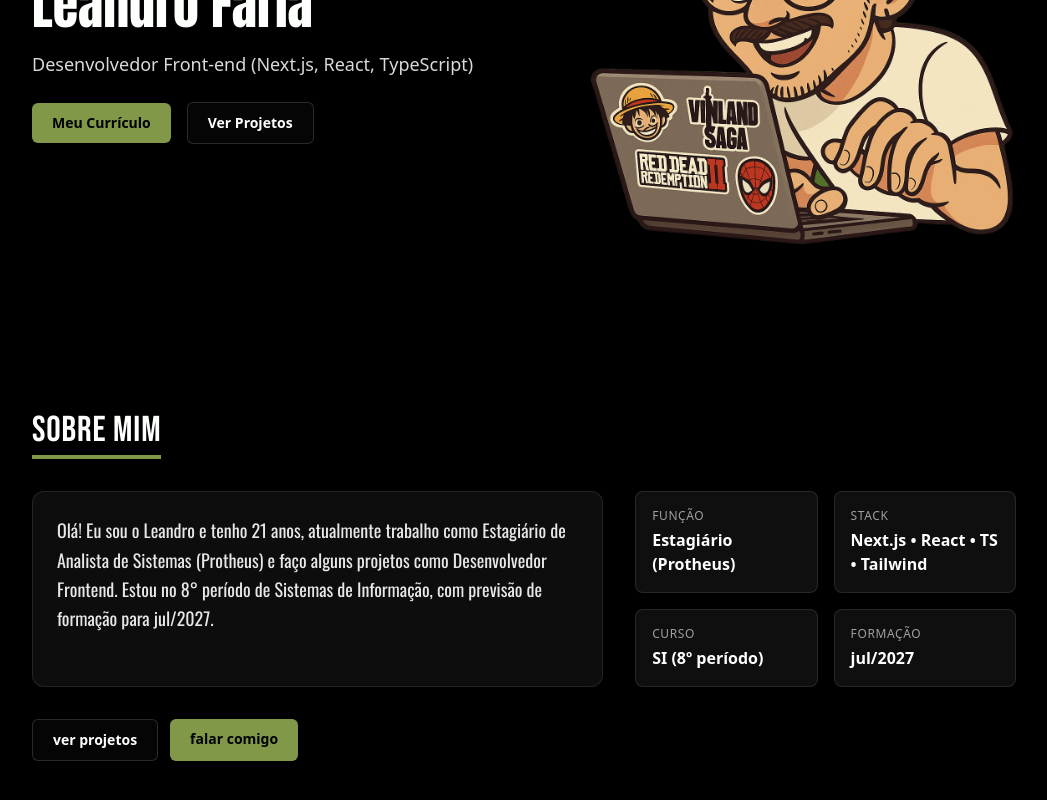
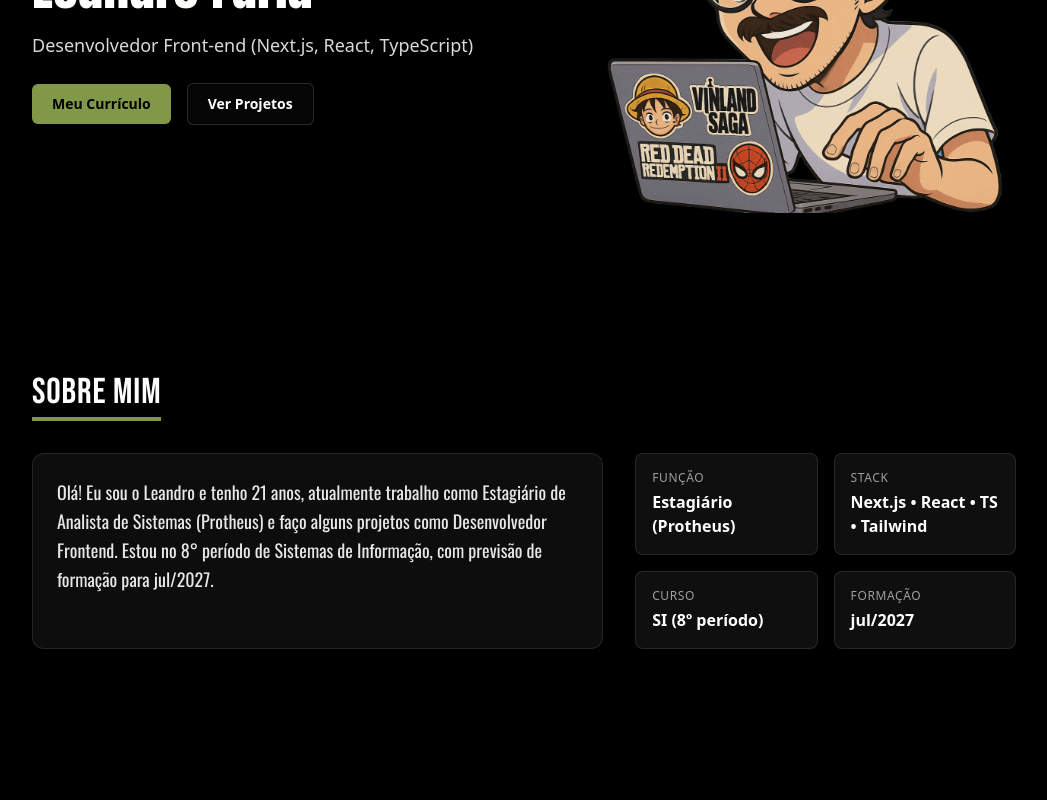
Before and after one commit to leandrfaria/meuportfolio, a Next.js app: page / in a window 1280 px wide. Shown: the part 338-1138 px from the top of the page, without its empty margins (116-1163 px from the left). After the commit the page ends 1067 px from the top, so only its background shows below. Built offline with nearby package versions, Linux system fonts and the light colour scheme.

Commit message:
Corrigindo Erros

```diff
--- a/src/app/components/About.tsx
+++ b/src/app/components/About.tsx
@@ -57,22 +57,6 @@ export default function About({ id = "sobre" }: Props) {
           </div>
         </div>
       </div>
-
-      {/* CTA secundário opcional */}
-      <div className="mt-8 flex flex-wrap gap-3">
-        <a
-          href="#projetos"
-          className="rounded-md border border-white/15 bg-white/[0.02] px-5 py-2.5 text-sm font-semibold text-brand-white transition hover:border-brand-green/70 hover:text-brand-green"
-        >
-          ver projetos
-        </a>
-        <a
-          href="#contatos"
-          className="rounded-md bg-brand-green px-5 py-2.5 text-sm font-semibold text-brand-black transition hover:brightness-110"
-        >
-          falar comigo
-        </a>
-      </div>
     </section>
   );
 }
```
Also changed, not shown: public/cartoon.png.
